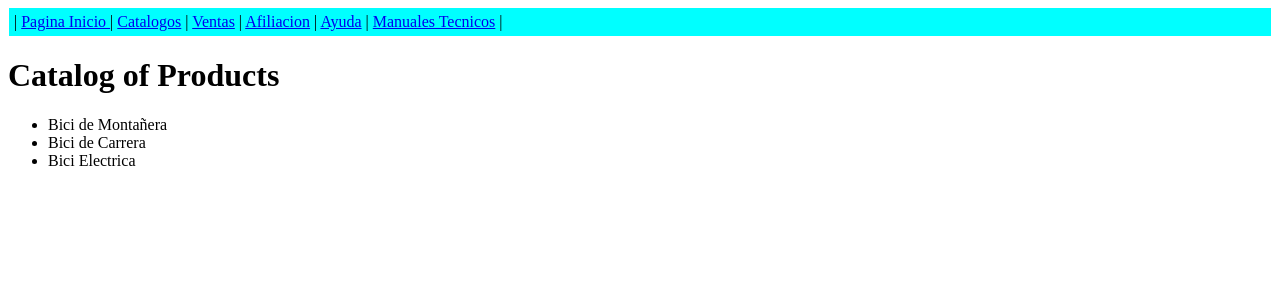
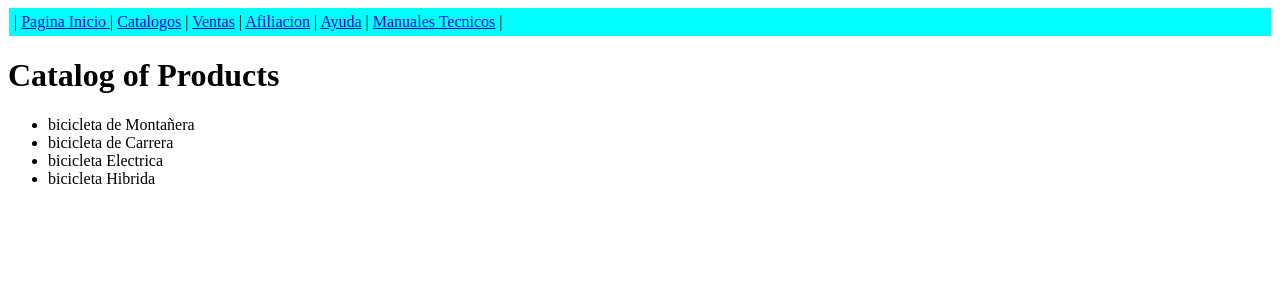
Before and after one commit to dvc2k/demo-app, a PHP site: page /commercial/catalog/catalog.php in a window 1280 px wide. Shown: the top 300 px of the page. Run offline with PHP 8.4, Linux system fonts and the light colour scheme.

Commit message:
se modifico el catalogo

```diff
--- a/commercial/catalog/catalog.php
+++ b/commercial/catalog/catalog.php
@@ -11,9 +11,10 @@ echo f_html_header('Product 1');
 echo f_app_mainmenu();
 echo '<h1>Catalog of Products</h1>';
 echo '<ul> '
-    .'<li>Bici de Montañera</li>'
-    .'<li>Bici de Carrera</li>'
-    .'<li>Bici Electrica</li>'
+    .'<li>bicicleta  de Montañera</li>'
+    .'<li>bicicleta  de Carrera</li>'
+    .'<li>bicicleta  Electrica</li>'
+    .'<li>bicicleta  Hibrida</li>'
     .'</ul>';
 echo f_html_footer();
 ?>
```
